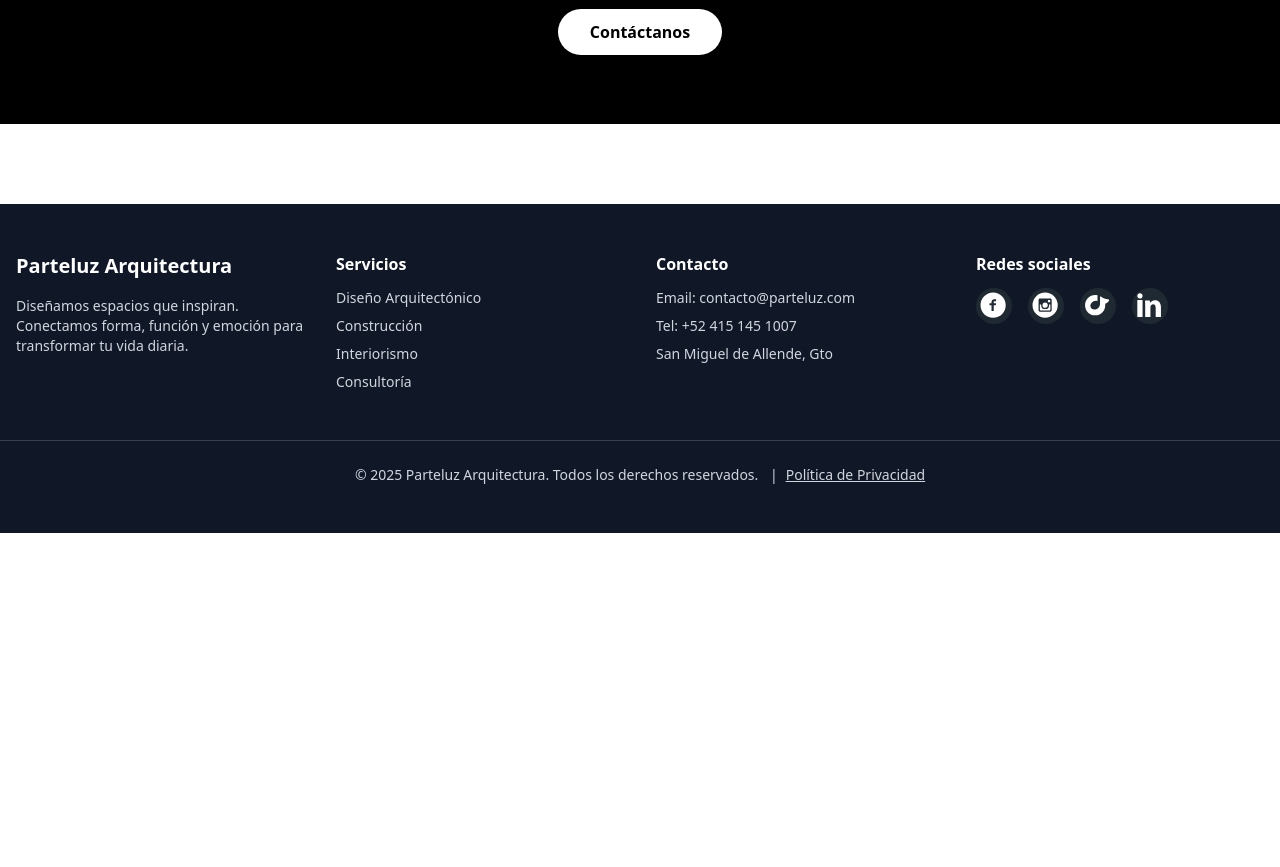
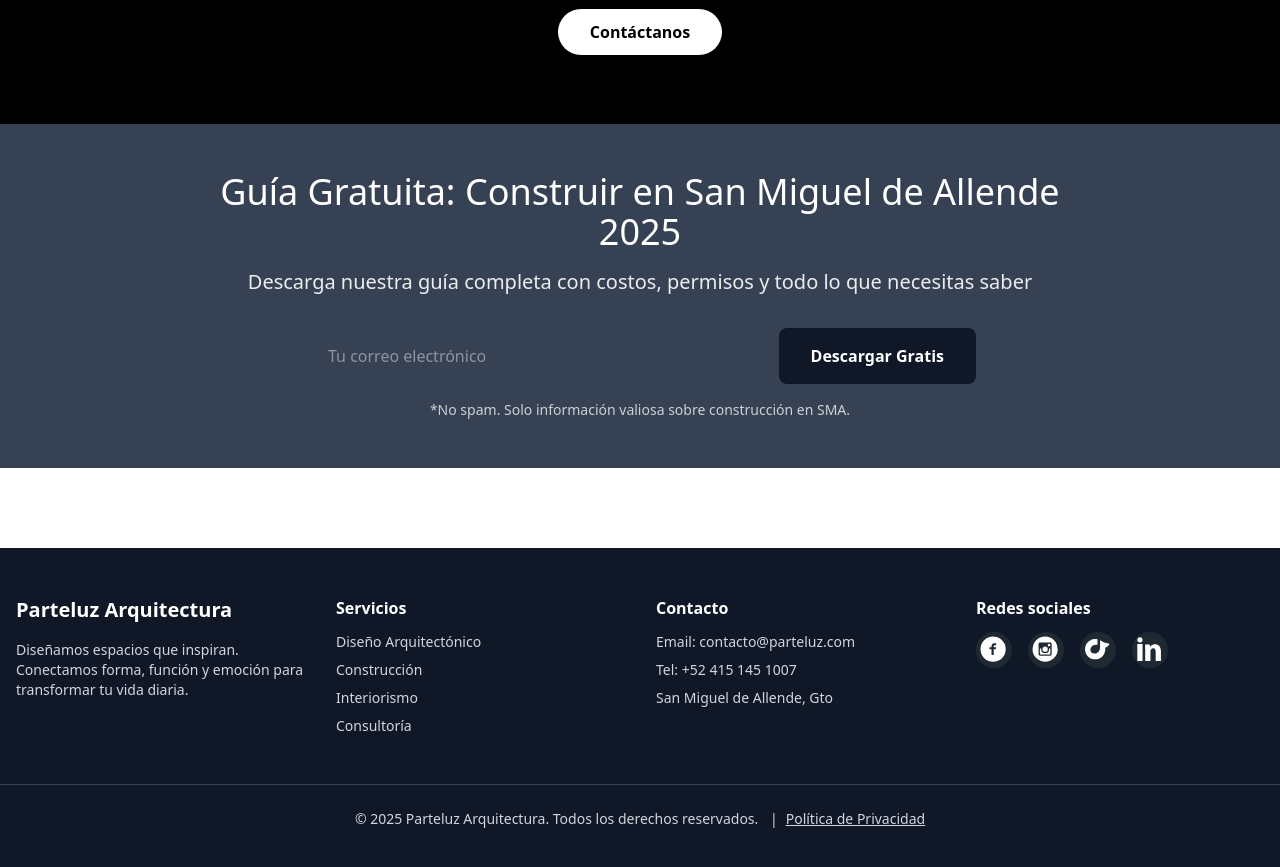
Before and after one commit to saboreje1301/parteluz-dist, a Nuxt app: page / in a window 1280 px wide. Shown: the part 5200-6067 px from the top of the page. Before the commit the page ends 5733 px from the top, so only its background shows below. Built offline with nearby package versions, Linux system fonts and the light colour scheme.

Commit message:
actulizacion index y pinterest

```diff
--- a/layouts/default.vue
+++ b/layouts/default.vue
@@ -10,6 +10,8 @@ const route = useRoute()
 height="0" width="0" style="display:none;visibility:hidden"></iframe></noscript>
 <!-- End Google Tag Manager (noscript) -->
 
+
+
 </template>
 
 <style scoped></style>
--- a/nuxt.config.ts
+++ b/nuxt.config.ts
@@ -8,18 +8,23 @@ export default defineNuxtConfig({
         lang: 'es'
       },
       script: [
+{
+          src: 'https://www.googletagmanager.com/gtag/js?id=AW-17480765580',
+          async: true
+        },
         {
-          hid: 'gtm-script',
-          innerHTML: `(function(w,d,s,l,i){w[l]=w[l]||[];w[l].push({'gtm.start':
-          new Date().getTime(),event:'gtm.js'});var f=d.getElementsByTagName(s)[0],
-          j=d.createElement(s),dl=l!='dataLayer'?'&l='+l:'';j.async=true;j.src=
-          'https://www.googletagmanager.com/gtm.js?id='+i+dl;f.parentNode.insertBefore(j,f);
-          })(window,document,'script','dataLayer','GTM-NBL8L2CS');`,
+          hid: 'gtag-init',
+          innerHTML: `
+            window.dataLayer = window.dataLayer || [];
+            function gtag(){dataLayer.push(arguments);}
+            gtag('js', new Date());
+            gtag('config', 'AW-17480765580');
+          `,
           type: 'text/javascript'
         }
       ],
       __dangerouslyDisableSanitizersByTagID: {
-        'gtm-script': ['innerHTML']
+        'gtag-init': ['innerHTML']
       }
     }
   },
--- a/pages/index.vue
+++ b/pages/index.vue
@@ -22,14 +22,7 @@ useHead({
 </script>
 
 
-
-
-
-
 <template>
-
-
-
 
   <NavigationBar
     :links="[
@@ -46,6 +39,31 @@ useHead({
     <ProcessSection></ProcessSection>
     <BlogSection></BlogSection>
     <FinalCTASection></FinalCTASection>
+
+    <section class="py-12 px-6 bg-gray-700">
+  <div class="max-w-4xl mx-auto text-center text-white">
+    <h2 class="text-4xl font-light mb-4">
+      Guía Gratuita: Construir en San Miguel de Allende 2025
+    </h2>
+    <p class="text-xl mb-8 opacity-90">
+      Descarga nuestra guía completa con costos, permisos y todo lo que necesitas saber
+    </p>
+    <form class="flex flex-col md:flex-row gap-4 max-w-2xl mx-auto">
+      <input
+        type="email"
+        placeholder="Tu correo electrónico"
+        class="flex-1 px-6 py-4 rounded-lg text-gray-200"
+      />
+      <button class="bg-gray-900 hover:bg-black text-white font-bold px-8 py-4 rounded-lg transition">
+        Descargar Gratis
+      </button>
+    </form>
+    <p class="text-sm mt-4 opacity-75">
+      *No spam. Solo información valiosa sobre construcción en SMA.
+    </p>
+  </div>
+</section>
+
     <AppFooter></AppFooter>
     <WhatsApp></WhatsApp>
 
```
